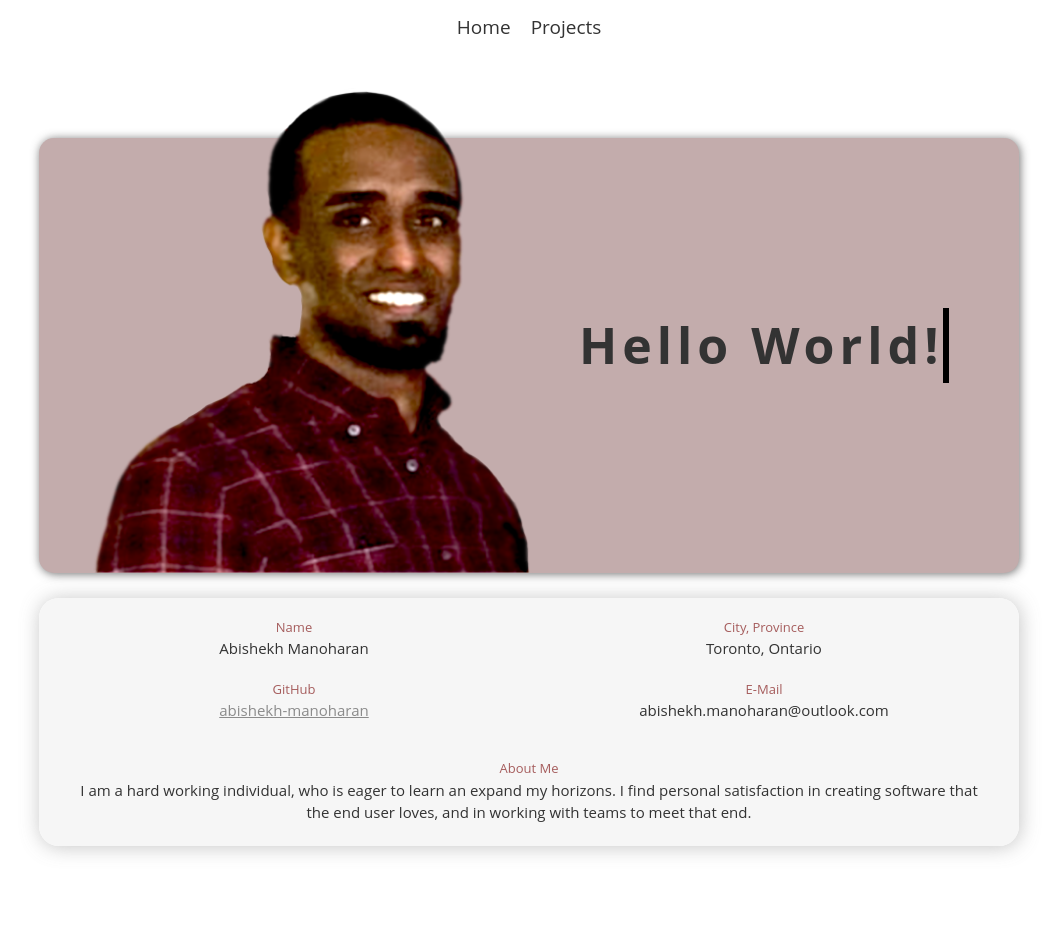
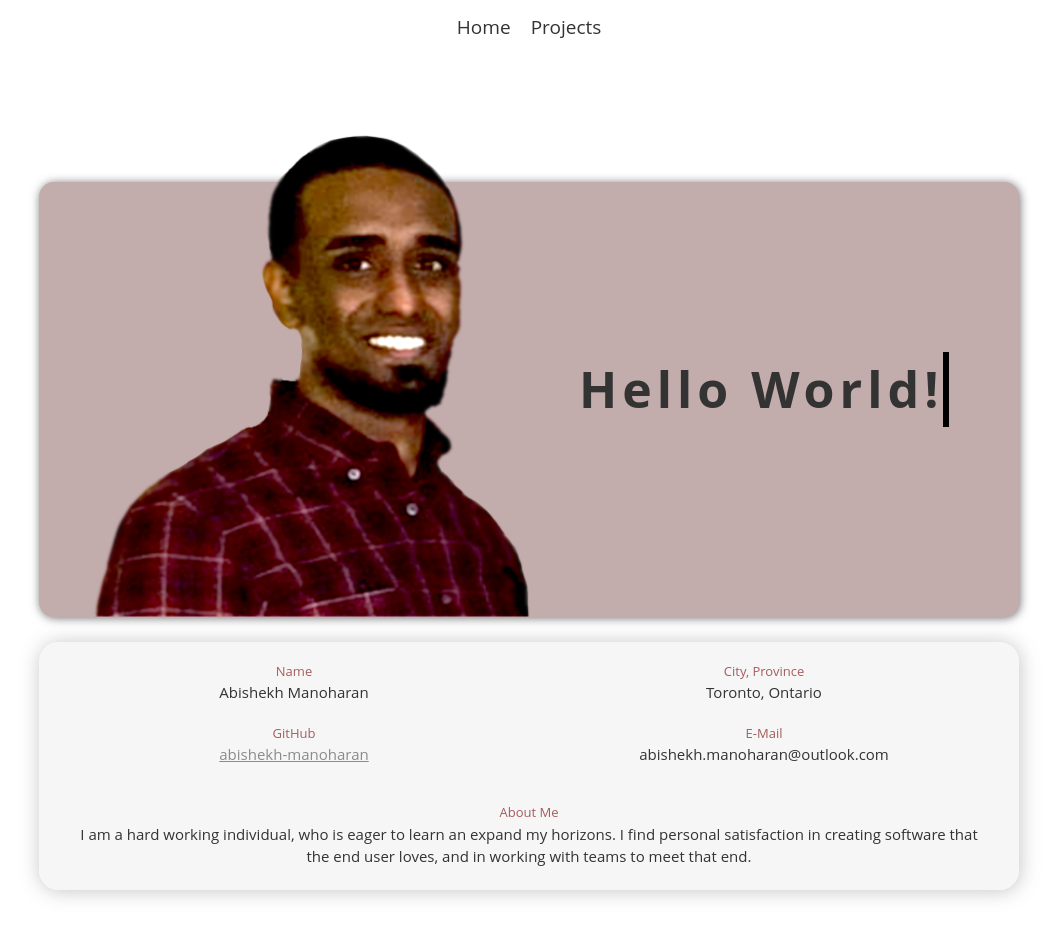
Before and after one commit to abishekh-manoharan/portfolio-website, a React (Create React App) app: page / in a window 1280 px wide. Shown: the top 938 px of the page, without its empty margins (111-1170 px from the left). Before the commit the page ends 876 px from the top, so only its background shows below. Built offline with nearby package versions, Linux system fonts and the light colour scheme.

Commit message:
style updates to improve homepage visibility

```diff
--- a/public/index.css
+++ b/public/index.css
@@ -323,9 +323,9 @@ body {
     margin: 40px auto 0px;
     /* margin-top: 25px; */
     height: 80vh;
-    display: flex;
+    /* display: flex;
     align-items: center;
-    gap: 40px;
+    gap: 40px; */
 }
 
 
@@ -394,7 +394,6 @@ body {
 
 .profile-layout {
     display: flex;
-    margin-top: 100px;
     flex-direction: column;
     gap: 45px;
     justify-content: space-between;
```
